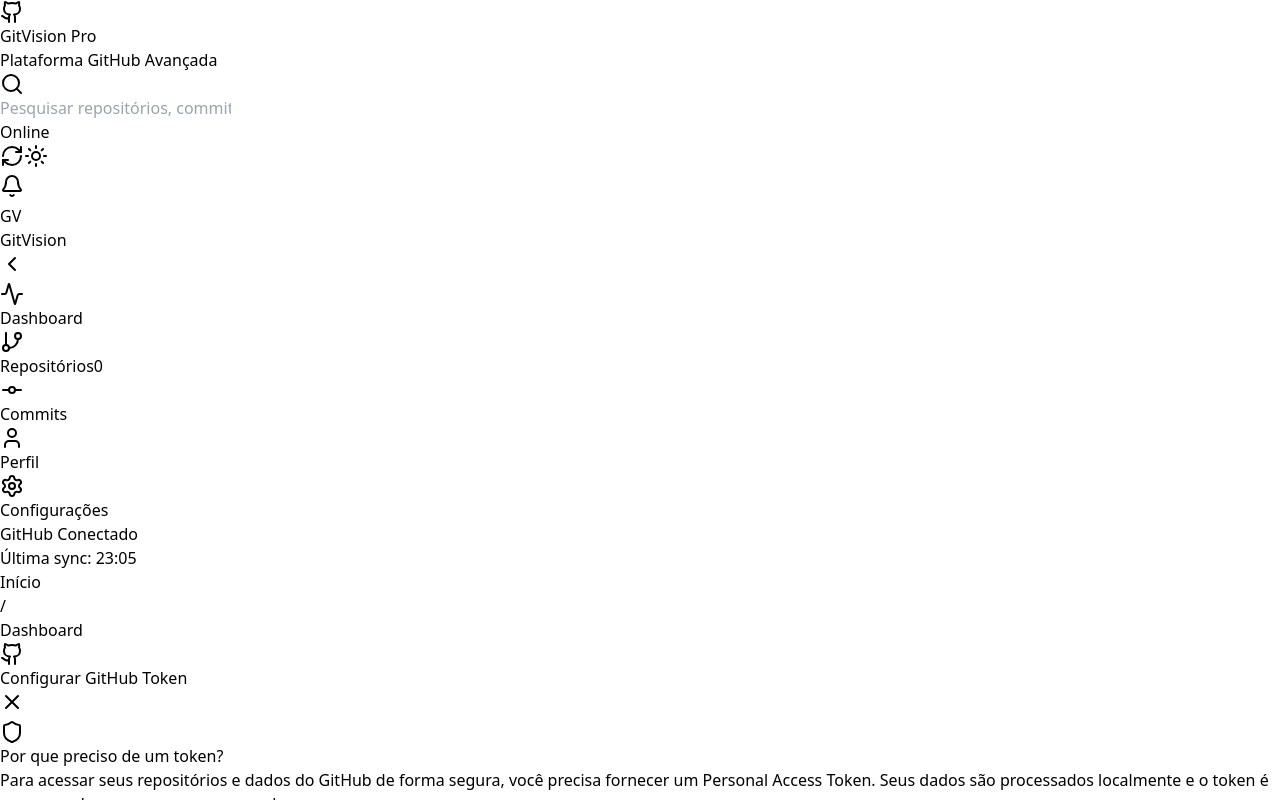
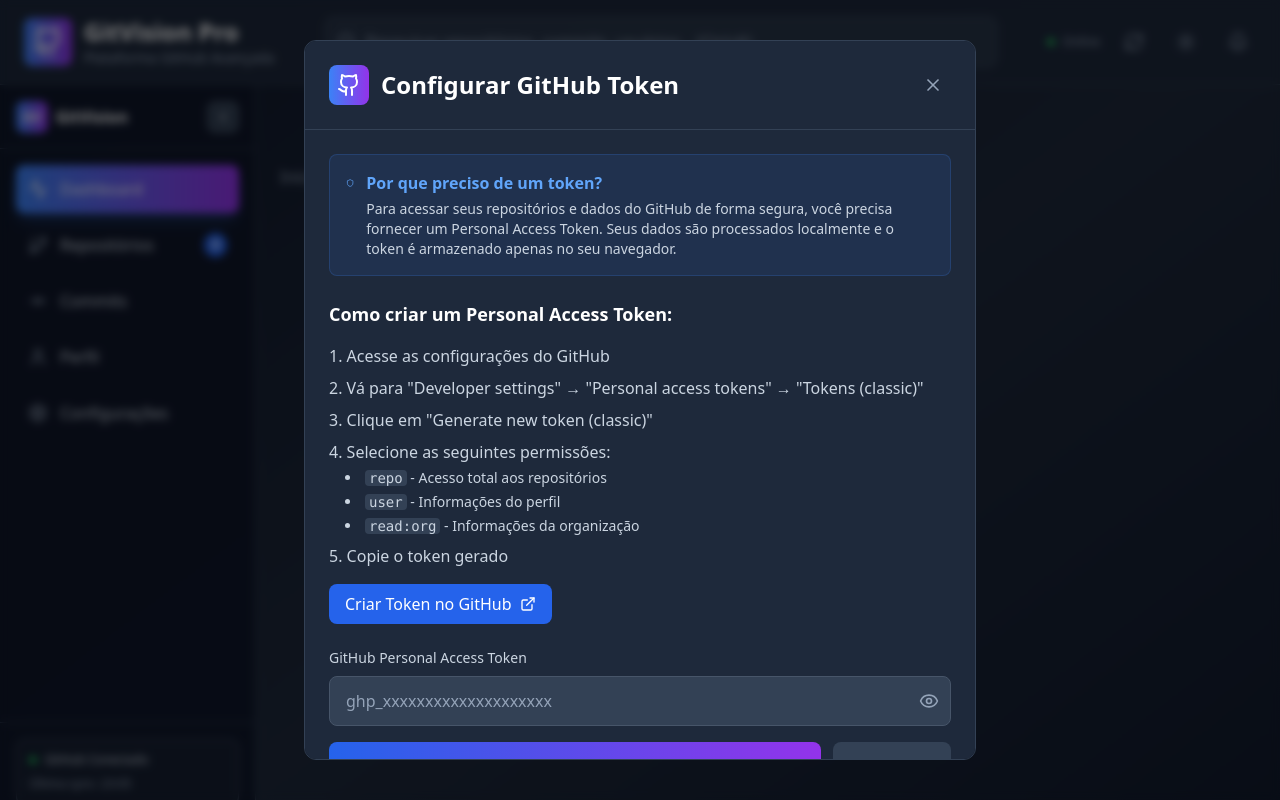
Before and after one commit to ESousa97/project-zero, a React (Vite) app: page / in a window 1280 px wide. Shown: the top 800 px of the page. Built offline with nearby package versions, Linux system fonts and the light colour scheme.

Commit message:
Fix: tailwind corrigido

```diff
--- a/tailwind.config.js
+++ b/tailwind.config.js
@@ -1,5 +1,10 @@
 // tailwind.config.js
+/** @type {import('tailwindcss').Config} */
 module.exports = {
+  content: [
+    './index.html',
+    './src/**/*.{js,ts,jsx,tsx}', // busca arquivos JS, TS, JSX, TSX dentro de src
+  ],
   theme: {
     extend: {
       keyframes: {
@@ -13,4 +18,5 @@
       },
     },
   },
+  plugins: [],
 };
```
